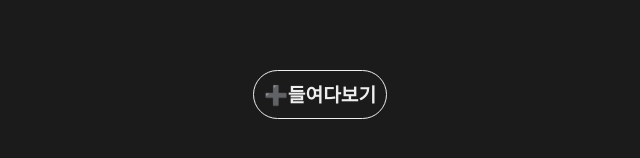
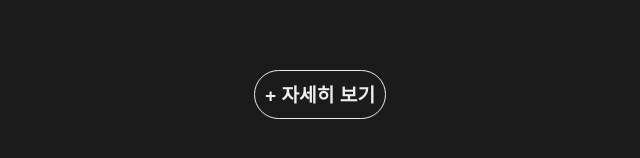
Before and after one commit to elinapark0818/Portfolio_web, a React (Create React App) app: page / in a window 1280 px wide. Shown: the part 1669-1827 px from the top of the page, without its empty margins (320-960 px from the left). Built offline with nearby package versions, Linux system fonts and the light colour scheme.

Commit message:
ABOUT HEADER SET

```diff
--- a/src/app.jsx
+++ b/src/app.jsx
@@ -10,7 +10,9 @@ import Pages from './components/page/pages';
 export default function App() {
 
   return (
-    <ThemeProvider theme={theme}>
+    <ThemeProvider
+      theme={theme}
+      className={styles.app}>
       <NavControl/>
       <Pages/>
       <TopBtn/>
--- a/src/app.module.css
+++ b/src/app.module.css
@@ -1,6 +1,5 @@
 body {
   margin: 0;
-  width: 100%;
 }
 
 .app {
--- a/src/components/page/about/about.jsx
+++ b/src/components/page/about/about.jsx
@@ -31,7 +31,7 @@ export default function About() {
             <button
               className={styles.btn}
               onClick={()=> setToggle(!isToggle)}
-              >➕들여다보기
+              >+ 자세히 보기
             </button>
             </div>
 
@@ -44,9 +44,9 @@ export default function About() {
             <div className={styles.aboutHeader}>
 
               <p>
-              - 될 때까지 PERSISTENTLY <br/>
-              - 제로에서 시작하는 HABBIT<br/>
-              - 시간과 성장속도는 PROPORTIONAL
+              ✔ 될 때까지 PERSISTENTLY <br/>
+              ✔ 제로에서 시작하는 HABBIT<br/>
+              ✔ 시간과 성장속도는 PROPORTIONAL
               </p>
               <br/>
             </div>
--- a/src/components/page/about/about.module.css
+++ b/src/components/page/about/about.module.css
@@ -107,6 +107,11 @@
   color: #eeeeee;
 }
 
+.btn:hover {
+  transform: scale(1.02);
+  transition: 300ms ease-in-out;
+}
+
 .aboutHeader {
   margin: 1em;
   display: flex;
```
